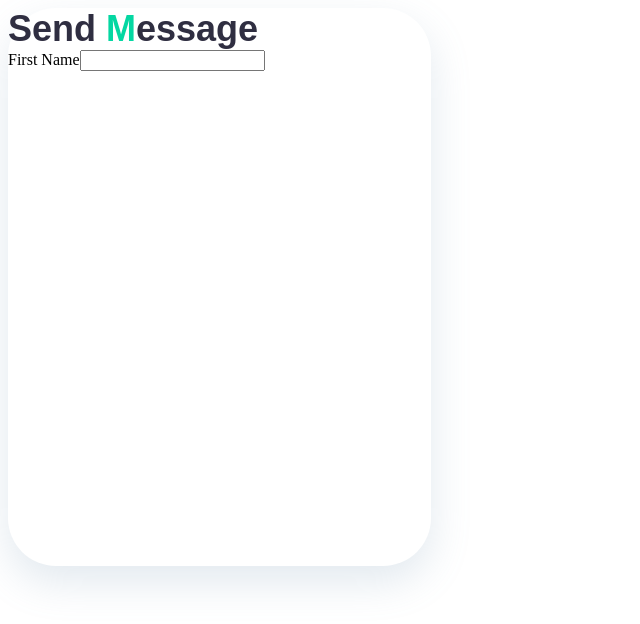
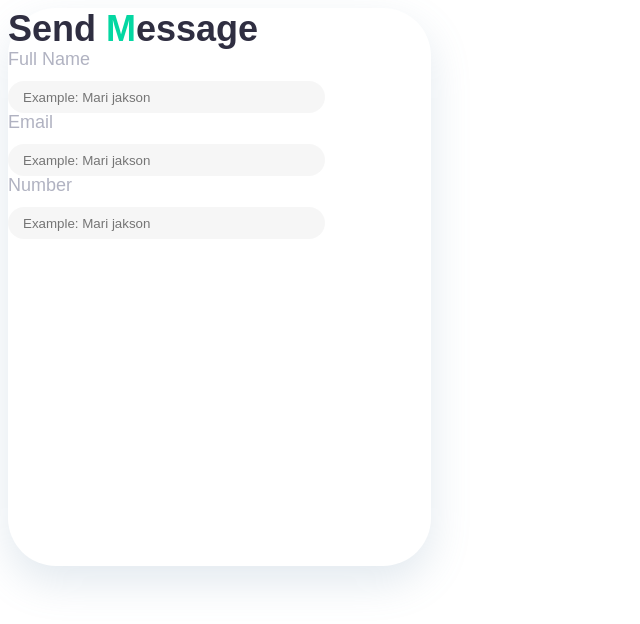
Before and after one commit to Capstone-Project-Team23/Team_23, a React (Create React App) app in the folder capstone-team-23/: page / in a window 1280 px wide. Shown: the top 624 px of the page, without its empty margins (0-640 px from the left). Built offline with nearby package versions, Linux system fonts and the light colour scheme.

Commit message:
All 3 input fields added

```diff
--- a/capstone-team-23/src/components/ContactUs/ContactUsForm/ContactUsFormInputFields.jsx
+++ b/capstone-team-23/src/components/ContactUs/ContactUsForm/ContactUsFormInputFields.jsx
@@ -1,6 +1,7 @@
 import react from "react";
-import Input from "../../../ReuseableComponents/InputField/Input";
 import "./form.css"
+import InputField from "../../Reusable Components/InputFields/InputField.jsx"
+import Label from"../../Reusable Components/Label/Label.jsx"
 
 function ContactUsFormInputFields() {
     return (
@@ -8,7 +9,31 @@ function ContactUsFormInputFields() {
             <p className="txt-598">
             Send <span className="txt-5982">M</span>essage
             </p>
-            <Input name={"First Name"}></Input>
+
+            <Label name="Full Name"></Label>
+            <InputField
+                type="text"
+                placeholder="Example: Mari jakson"
+                width = "300px"
+                height = "30px"
+            ></InputField>
+
+            <Label name="Email"></Label>
+            <InputField
+                type="text"
+                placeholder="Example: Mari jakson"
+                width = "300px"
+                height = "30px"
+            ></InputField>
+
+            <Label name="Number"></Label>
+            <InputField
+                type="Number"
+                placeholder="Example: Mari jakson"
+                width = "300px"
+                height = "30px"
+            ></InputField>
+
         </section>
 
     );
```
